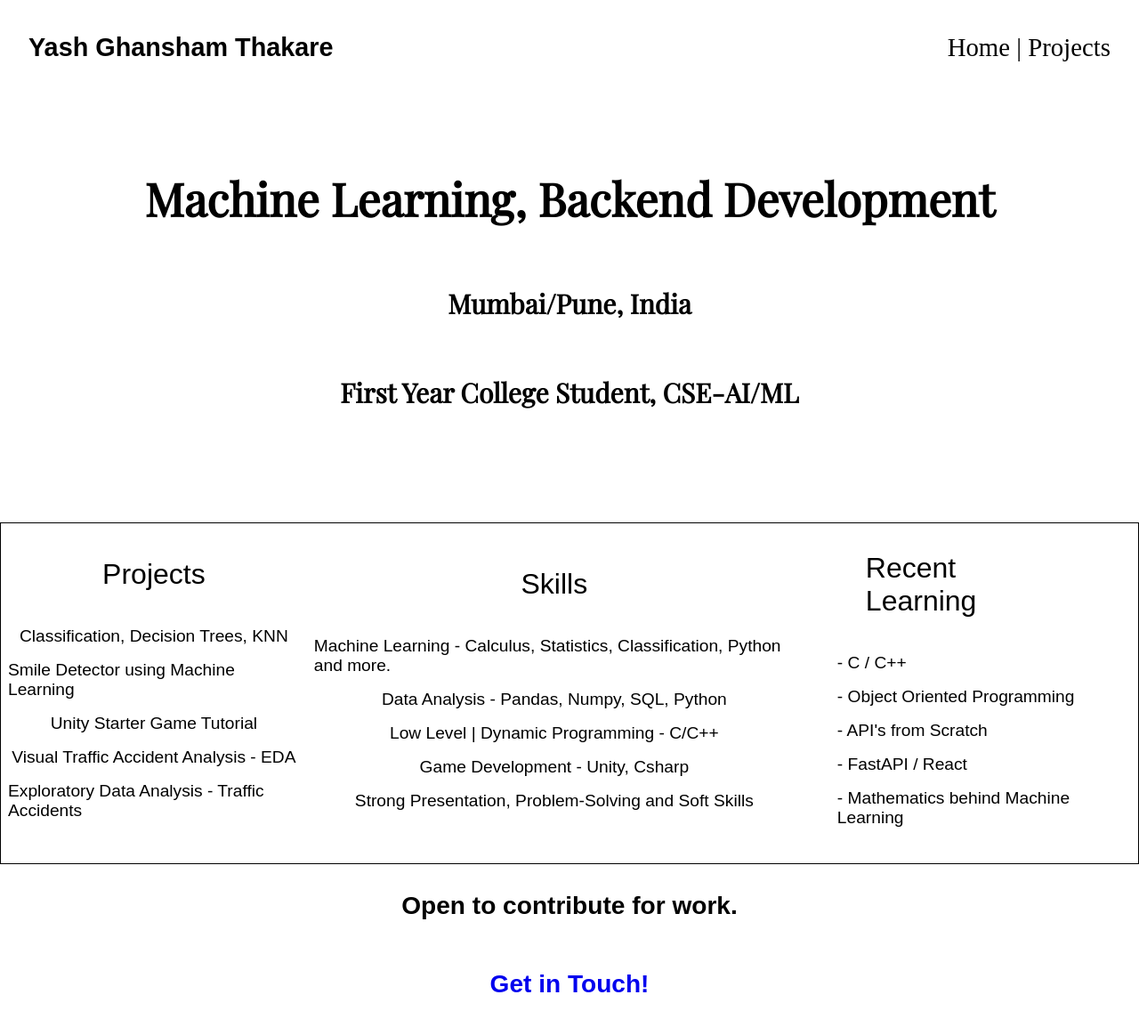
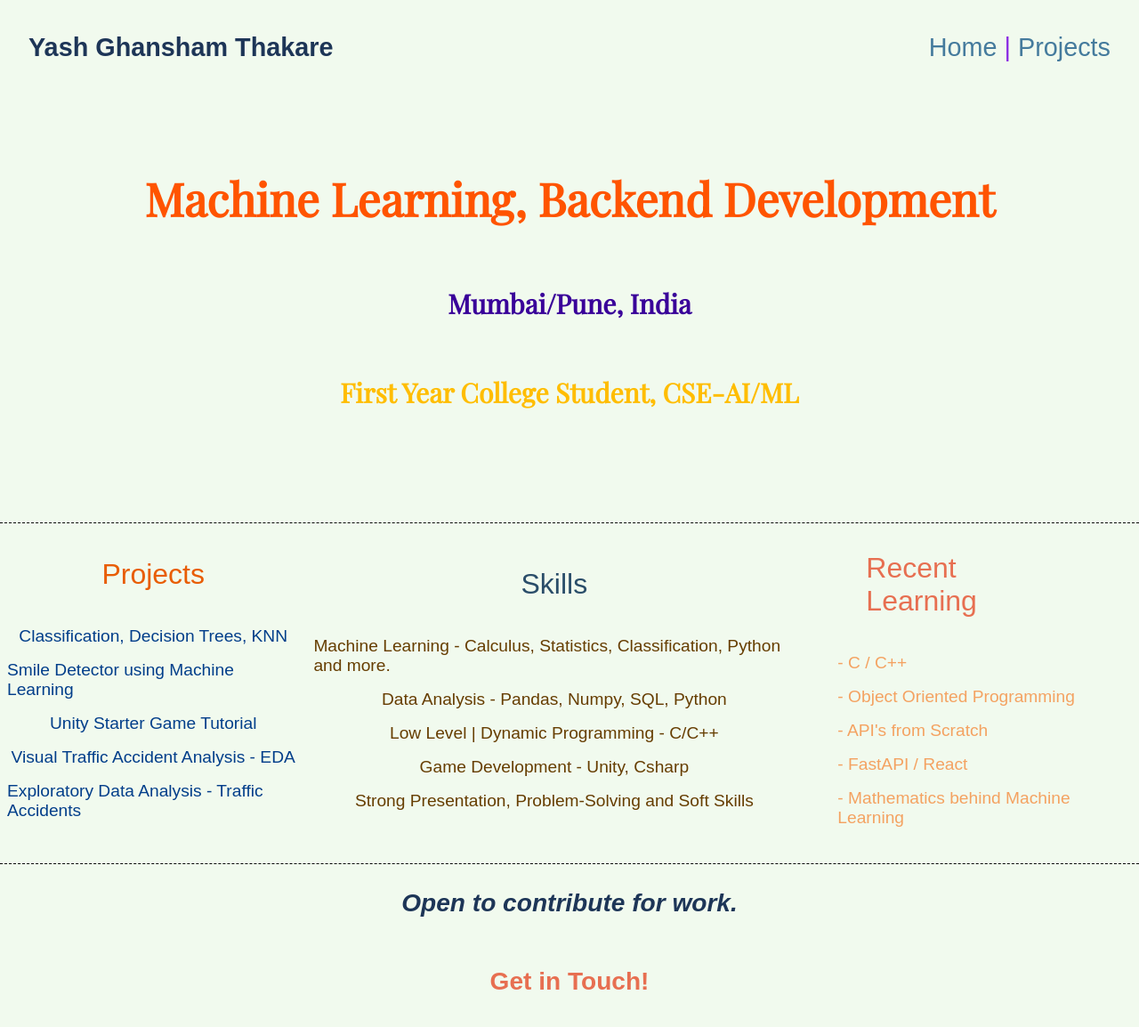
Before and after one commit to Yeeyash/Portfolio, a plain HTML site: page index.html in a window 1280 px wide. Shown: the whole page at 89% size. Drawn offline with nearby package versions, Linux system fonts and the light colour scheme; a web font is replaced by a local one.

Commit message:
Added Colours, Animations and Motion next.

```diff
--- a/index.html
+++ b/index.html
@@ -6,11 +6,12 @@
     <meta name="description" content="A Personal Portfolio showcasing My Details, Experience and Learning all in Professional WorkSpace.">
     <meta name="robot" content="index,follow">
     <link rel="stylesheet" href="styles.css">
+    <link rel="icon" type="image/x-icon" href="favicon.jpg"> <!--favicon is rotated +90-->
     <title>Portfolio/Yash Ghansham Thakare</title>
 </head>
 <body>
     <header>
-        <h2 class="name">Yash Ghansham Thakare</h2>
+        <h2 class="name">Yash Ghansham Thakare</h2> <!--Add icons for linkedin and github-->
         <nav class="header-link">
             <p><a href="#">Home</a> | <a href="#">Projects</a></p>
         </nav>
@@ -18,8 +19,8 @@
 
     <main>
         <h1>Machine Learning, Backend Development</h1> <!--can change this to name, developer and h2 in header to greeting based on time-->
-        <h3>Mumbai/Pune, India</h3>
-        <h3>First Year College Student, CSE-AI/ML</h3>
+        <h3 class="location">Mumbai/Pune, India</h3>
+        <h3 class="course">First Year College Student, CSE-AI/ML</h3>
     </main>
 
     <aside>
@@ -55,7 +56,7 @@
 
     <footer>
         <h3 class="work">Open to contribute for work.</h3>
-        <a href="#"><h3>Get in Touch!</h3></a>
+        <a href="#"><h3>Get in Touch!</h3></a> <!--Get it touch links to contact page, a pop-up tag where email etc can be shown-->
     </footer>
 
 </body>
--- a/styles.css
+++ b/styles.css
@@ -15,6 +15,8 @@ body{
     margin: 0;
     display: flex;
     flex-direction: column;
+
+    background-color: #f1faee;
 }
 
 body header{
@@ -28,11 +30,19 @@ body header{
 body header .name{
     font-family: var(--name-font-family);
     font-size: 1.8rem;
+
+    color: #1d3557;
+
     padding: 0.5rem 2rem;
+
 }
 
 body header .header-link{
     font-size: 1.8rem;
+    font-family: var(--p-font-family-meriweather);
+
+    color: blueviolet;
+
     padding: .5rem 2rem;
 }
 
@@ -42,11 +52,11 @@ body header a{
 }
 
 body header a:link{
-    color: black;
+    color: #457b9d;
 }
 
 body header a:visited{
-    color: blueviolet;
+    color: #1a6899;
 }
 
 /*a:active, a:hover, a:focus */
@@ -60,7 +70,17 @@ main{
     font-family: var(--main-font-family);
     font-size: 1.6rem;
 
+    color: #ff5400;
+
     padding: 3rem 3rem 6rem ;
+}
+
+main .location{
+    color: #390099;
+}
+
+main .course{
+    color: #ffbd00;
 }
 
 aside section{
@@ -68,7 +88,8 @@ aside section{
     flex-direction: row;
     align-items: center;
     justify-content: space-evenly;
-    border: 1px black solid; /*change border later */
+    border-top: 1px dashed black; /*change border later */
+    border-bottom: 1px dashed black;
 }
 
 aside section article.projects{
@@ -85,12 +106,16 @@ aside section article.projects blockquote{
     margin-top: 0;
 
     font-size: 2rem;
+
+    color: #e85d04;
 }
 
 aside section article.projects p{
     font-size: larger;
     padding: 0;
     margin: 0.5rem;
+
+    color: #023e8a;
 }
 
 aside section article.skill{
@@ -98,7 +123,7 @@ aside section article.skill{
     flex-direction: column;
     align-items: center;
     justify-content: space-between;
-    /* border: 1px black solid; */
+    /* border-top: 1px black dashed; */
 
     font-family: var(--p-font-family-meriweather);
 }
@@ -107,12 +132,16 @@ aside section article.skill blockquote{
     margin-top: 0;
 
     font-size: 2rem;
+
+    color: #2a4d69;
 }
 
 aside section article.skill p{
     font-size: larger;
     padding: 0;
     margin: 0.5rem;
+
+    color: #663d00;
 }
 
 
@@ -131,12 +160,16 @@ aside section article.learning blockquote{
     margin-top: 0;
 
     font-size: 2rem;
+
+    color: #e76f51;
 }
 
 aside section article.learning p{
     font-size: larger;
     padding: 0;
     margin: 0.5rem;
+
+    color: #f4a261;
 }
 
 footer{
@@ -150,9 +183,25 @@ footer{
     font-size: 1.5rem;
 
     padding: 0;
-    margin: 0.2rem;
+    margin: 0;
+}
+
+footer .work{
+    font-style: italic;
+    font-weight: bold;
+
+    color: #1d3557;
 }
 
 footer a{
     text-decoration: none;
+    color: #e76f51;
 }
+
+footer a:link{
+    color: #e76f51;
+}
+
+footer a:visited{
+    color: #ff5400;
+}
```
Also changed, not shown: 1 other file.
